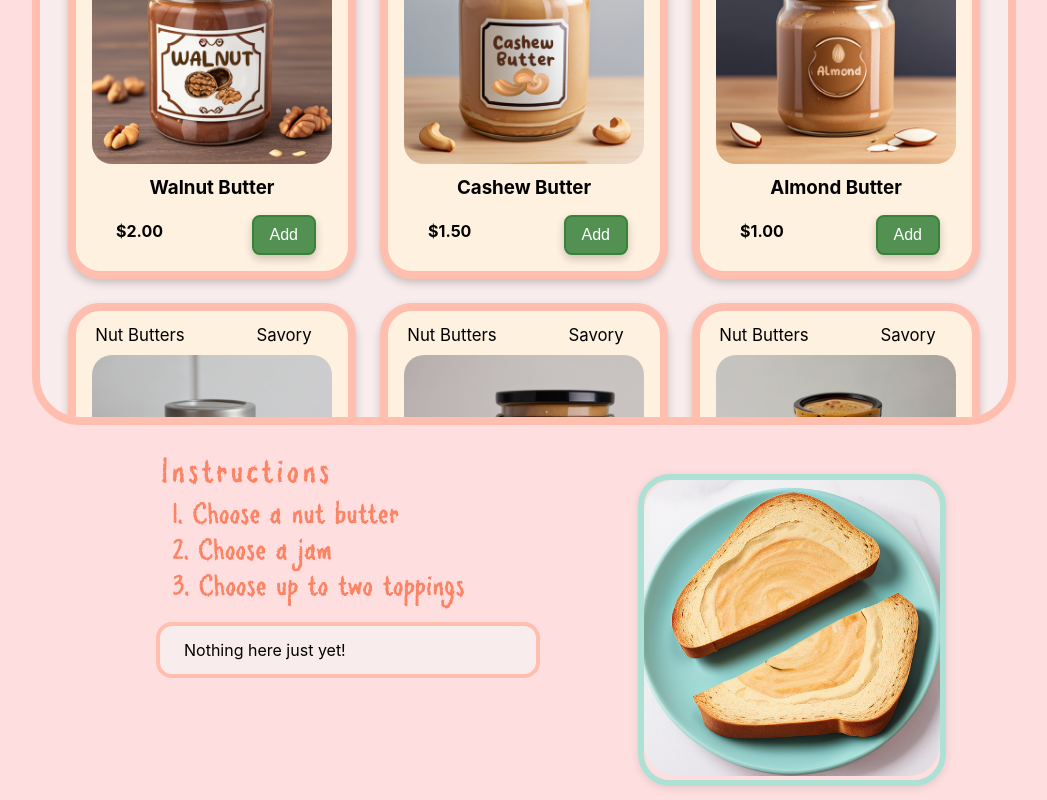
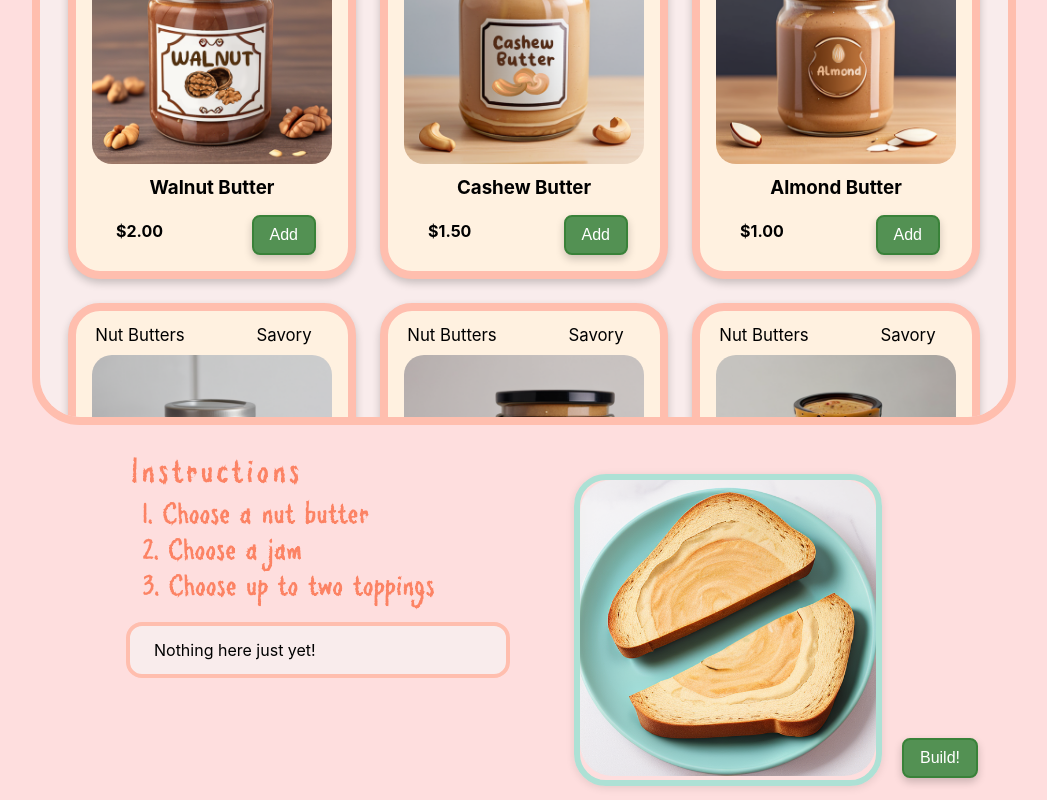
Before and after one commit to prlakshm/sandwitch-builder, a React (Create React App) app: page / in a window 1280 px wide. Shown: the part 322-1122 px from the top of the page, without its empty margins (0-1047 px from the left). Built offline with nearby package versions, Linux system fonts and the light colour scheme; a web font is replaced by a local one.

Commit message:
Feat: added build button

```diff
--- a/src/App.js
+++ b/src/App.js
@@ -254,6 +254,9 @@ function App() {
                 ))}
               </div>
             </div>
+            <div className="submit">
+              <button>Build!</button>
+            </div>
           </div>
         </div>
       </body>
--- a/src/styles/App.css
+++ b/src/styles/App.css
@@ -214,12 +214,23 @@ h1 {
     font-size: 1.25rem;
 }
 
+.bottom {
+    display: flex;
+    flex-direction: row;
+    justify-content: flex-start;
+    padding-top: 0.5rem;
+}
+
+.bottom .submit {
+    display: flex;
+    align-items: end;
+    padding-bottom: 0.5rem;
+}
+
 .build {
     position: relative;
-    padding: 0.5rem 1rem 0rem 1rem;
     display: flex;
-    justify-content: center;
-    width: 21.5rem;
+    width: 20.5rem;
 }
 
 .build .img-container {
@@ -236,7 +247,8 @@ h1 {
 
 .added-photo {
     position: absolute;
-    left: 11%; /* Adjust as needed */
+    left: 2%; /* Adjust as needed */
+    top: 2%;
     z-index: 1; /* Ensure it's on top of the base image */
     transition: opacity 0.5s, transform 0.5s;
     animation: fallInAnimation 0.5s ease-out;
@@ -264,7 +276,7 @@ h1 {
         justify-content: center;
         align-items: center;
         width: 65rem;
-        padding-left: 3rem;
+        padding-left: 2rem;
     }
     .right .top {
         padding-right: 2rem;
@@ -294,6 +306,8 @@ h1 {
     .right {
         width: 40rem;
         flex-direction: column;
+        padding-left: 5.5rem;
+
     }
     .right .bottom {
         padding-left: 0rem;
```
